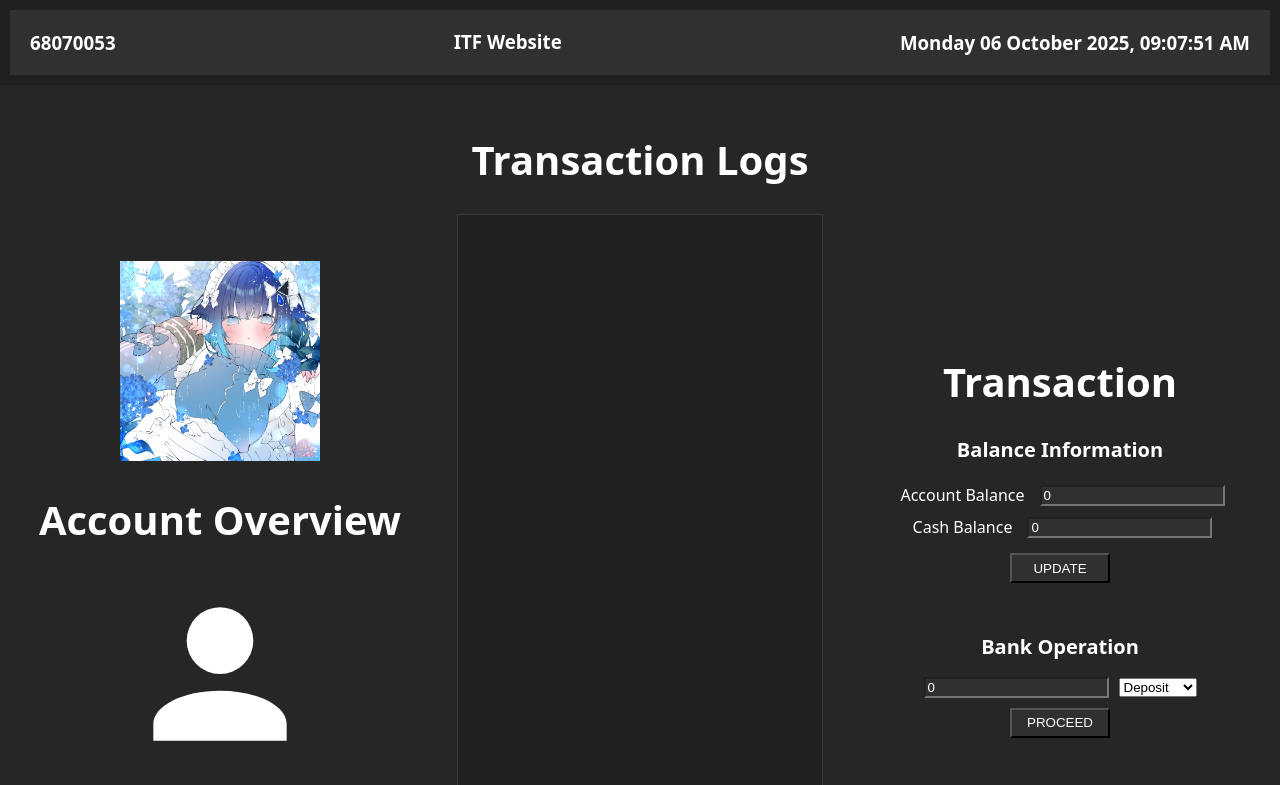
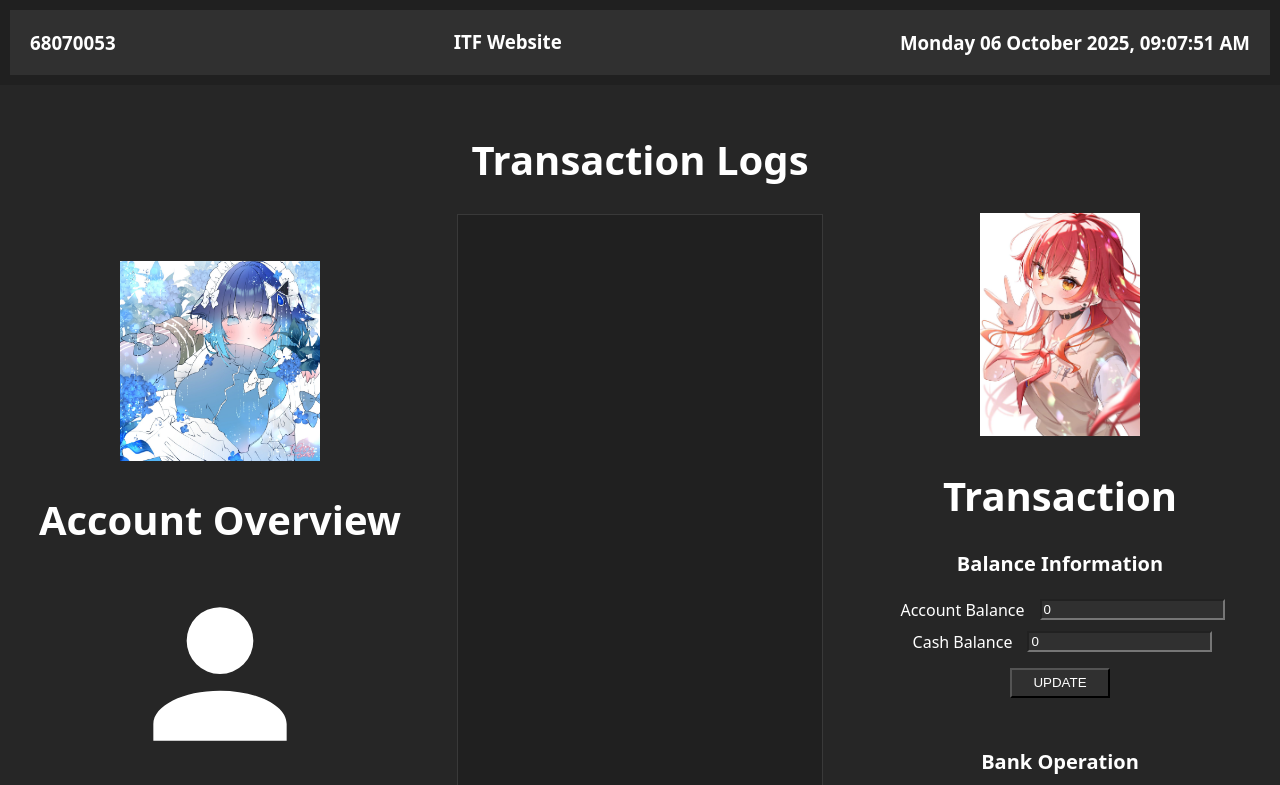
Before and after one commit to BankTQMA/ITF2025_DemoSite, a plain HTML site: page index.html in a window 1280 px wide. Shown: the top 785 px of the page. Drawn offline with nearby package versions, Linux system fonts and the light colour scheme.

Commit message:
Add tsuuna image with href

```diff
--- a/index.html
+++ b/index.html
@@ -61,6 +61,9 @@
         </div>
       </div>
       <div class="content">
+        <a href="https://x.com/toki_ship8/status/1938907729046970552"
+          ><img src="tsuuna.jpg" alt="nekota_tsuna" class="tsuuna"
+        /></a>
         <h1 class="header1">Transaction</h1>
         <h2 class="header2">Balance Information</h2>
         <div class="inline-container">
--- a/style.css
+++ b/style.css
@@ -8,7 +8,10 @@
 
 .kokage {
     max-width: 50%;
-    max-height: 50%;
+}
+
+.tsuuna {
+    max-width: 40%;
 }
 
 body {
```
